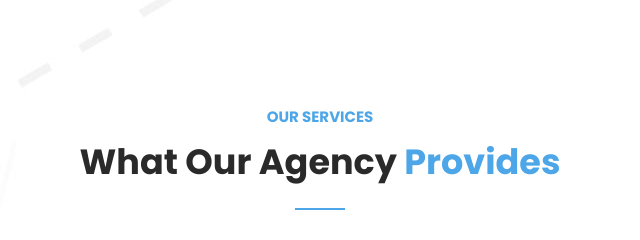
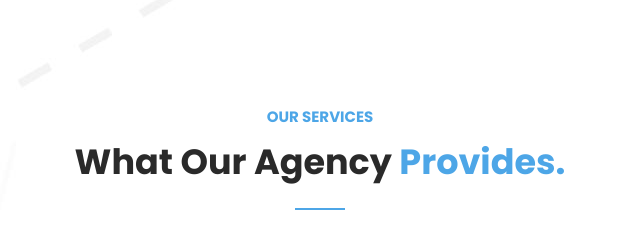
Before and after one commit to tuyishimekyrie/Kyrie-Agency, a plain HTML site: page index.html in a window 1280 px wide. Shown: the part 1980-2220 px from the top of the page, 320-960 px from the left. Drawn offline with Linux system fonts and the light colour scheme.

Commit message:
improve service content

```diff
--- a/index.html
+++ b/index.html
@@ -272,7 +272,7 @@
         <div class="col-lg-12">
           <div class="section-heading  wow fadeInDown" data-wow-duration="1s" data-wow-delay="0.5s">
             <h6>Our Services</h6>
-            <h4>What Our Agency <em>Provides</em></h4>
+            <h4>What Our Agency <em>Provides.</em></h4>
             <div class="line-dec"></div>
           </div>
         </div>
```
